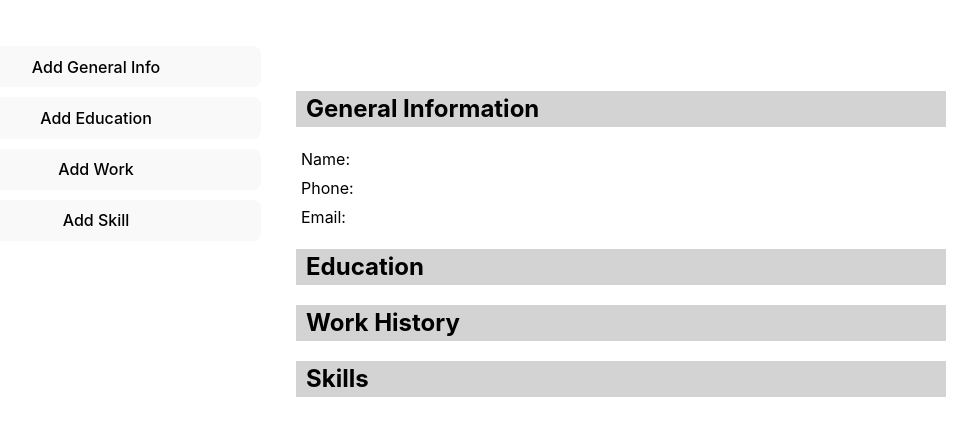
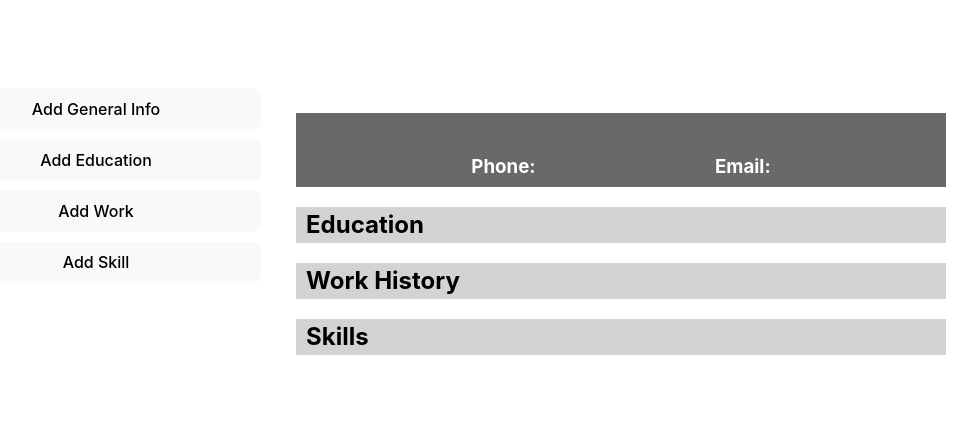
Before and after one commit to brispone/odin-react-cv, a React (Vite) app: page / in a window 1280 px wide. Shown: the part 156-592 px from the top of the page, without its empty margins (189-1166 px from the left). Built offline with nearby package versions, Linux system fonts and the light colour scheme.

Commit message:
Restyle resume header

```diff
--- a/src/components/Resume.jsx
+++ b/src/components/Resume.jsx
@@ -6,11 +6,14 @@ function Resume({ data }) {
 
     return (
         <div className="resume">
-            <h2>General Information</h2>
-                <p>Name: {data.general.name}</p>
-                <p>Phone: {data.general.phone}</p>
-                <p>Email: {data.general.email}</p>
-            <h2>Education</h2>
+            <div className="gen">
+                <h1>{data.general.name}</h1>
+                <div className="contact-info">
+                    <h3>Phone: {data.general.phone}</h3>
+                    <h3>Email: {data.general.email}</h3>
+                </div>
+            </div>
+            <h2 className="sectionheader">Education</h2>
                 {data.education.map((edu, index) => (
                     <div key={index}>
                         <h3 className="headline">{edu.schoolname}</h3>
@@ -19,7 +22,7 @@ function Resume({ data }) {
                         <p>{edu.date}</p>
                     </div>
                 ))}
-            <h2>Work History</h2>
+            <h2 className="sectionheader">Work History</h2>
                 {data.work.map((work, index) => (
                     <div key={index}>
                         <h3 className="headline">{work.companyname}</h3>
@@ -28,7 +31,7 @@ function Resume({ data }) {
                         <p>{work.startdate} to {work.enddate}</p>
                     </div>
                 ))}
-            <h2>Skills</h2>
+            <h2 className="sectionheader">Skills</h2>
             <p>{data.skills.join('; ')}</p>
         </div>
     );
--- a/src/styles/Resume.css
+++ b/src/styles/Resume.css
@@ -9,7 +9,19 @@
     font-weight: bold;
 }
 
-h2 {
+.gen {
+    background-color: dimgray;
+    color: white;
+    text-align: center;
+    padding: 1px;
+}
+
+.contact-info {
+    display: flex;
+    justify-content: space-evenly;
+}
+
+.sectionheader {
     background-color: lightgray;
     padding-left: 10px;
 }
```
